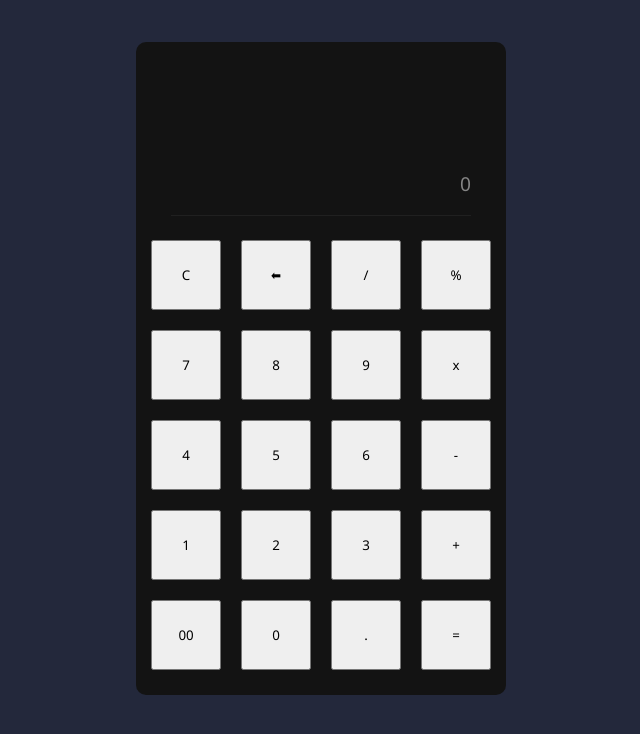
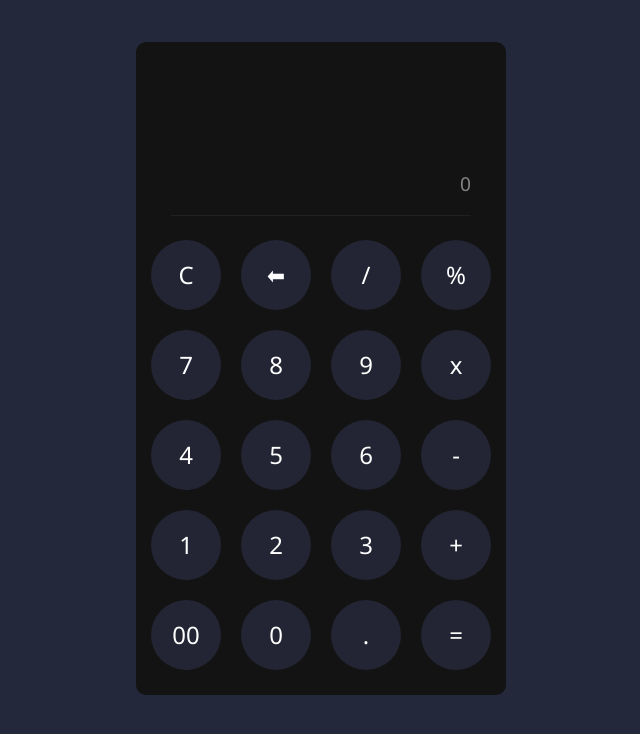
Before and after one commit to JulianBograd/Calculator, a plain HTML site: page index.html in a window 1280 px wide. Shown: the whole page, without its empty margins (319-959 px from the left). Drawn offline with Linux system fonts and the light colour scheme.

Commit message:
Diseño de botones

```diff
--- a/style.css
+++ b/style.css
@@ -58,3 +58,12 @@
     grid-row-gap: 20px;
     grid-column-gap: 20px;
   }
+
+  .keypad-btns button {
+    outline: none;
+    border: none;
+    border-radius: 122px;
+    background-color: #232534;
+    color: #fff;
+    font-size: x-large;
+  }
```
